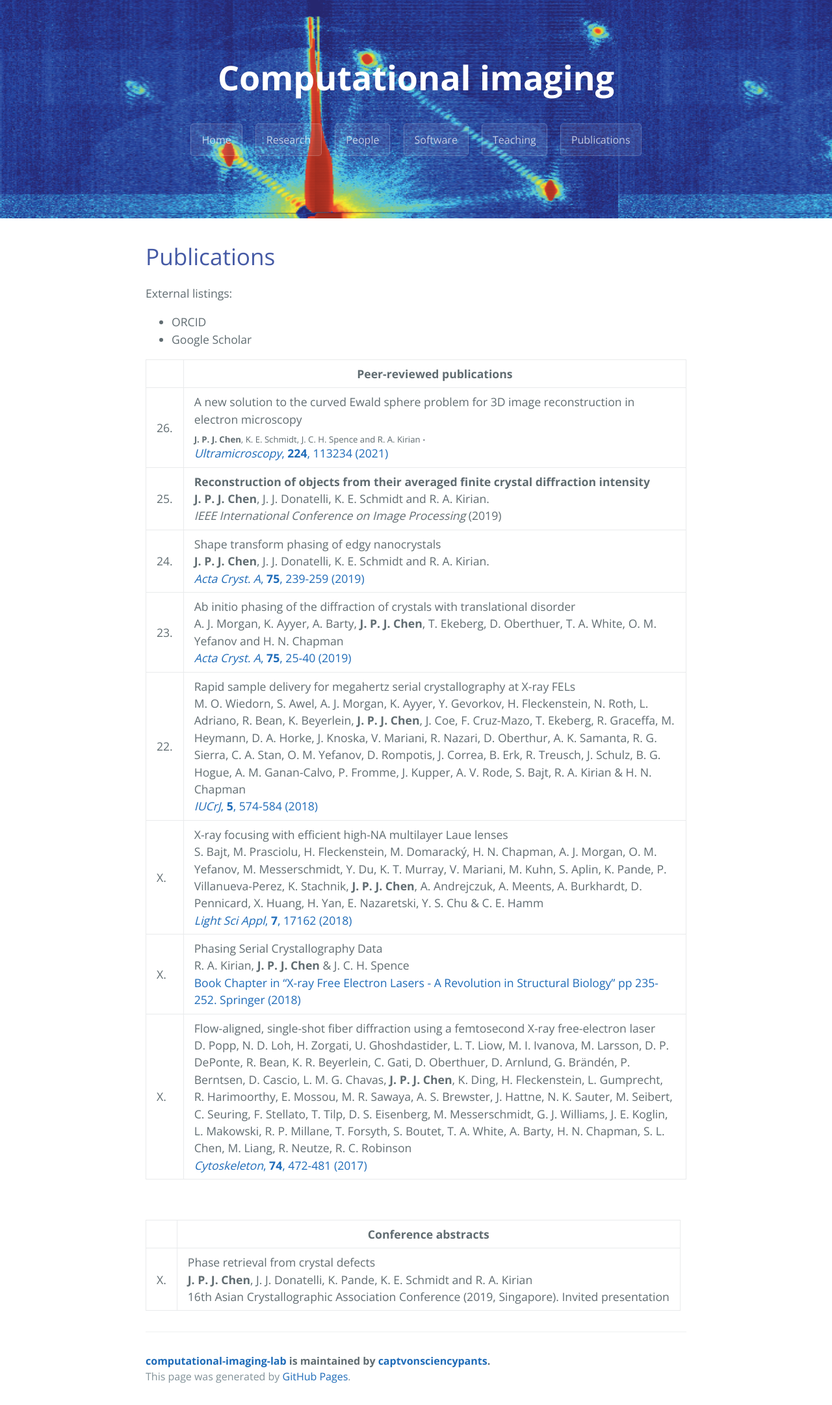
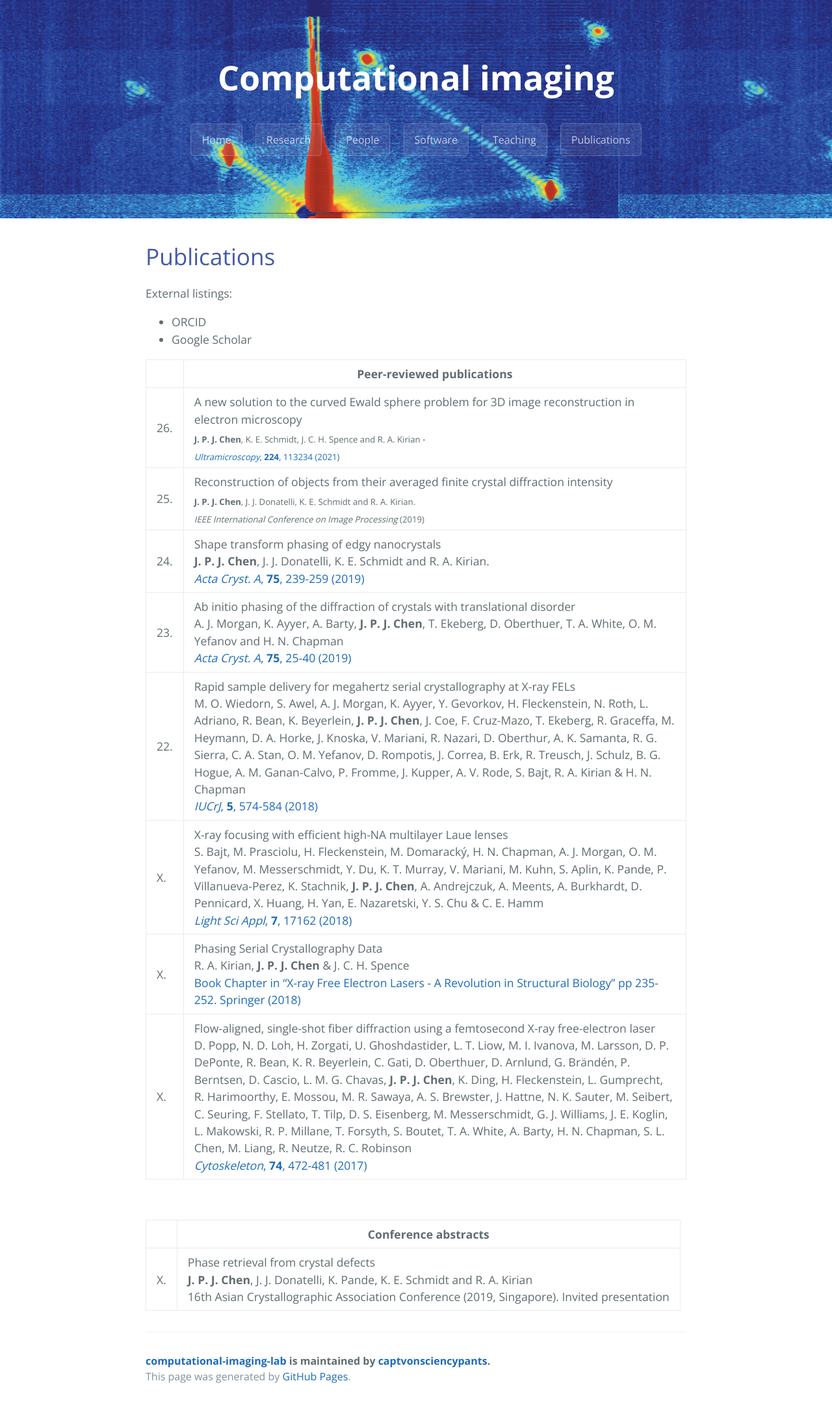
Before and after one commit to captvonsciencypants/computational-imaging-lab, a Jekyll site: the page built from publications.md, in a window 1280 px wide. Shown: the whole page at 65% size. Built offline with Jekyll 4.4.1, drawn with Linux system fonts in a browser that asks for light colours; our own code applies the rules of GitHub Pages for plain Markdown files; the repository's description, which GitHub fills in, is left out.

```diff
--- a/publications.md
+++ b/publications.md
@@ -6,8 +6,8 @@ External listings:
 
 | |  Peer-reviewed publications  |
 |-|-|
-|26. |  A new solution to the curved Ewald sphere problem for 3D image reconstruction in electron microscopy <br> <sub> **J. P. J. Chen**, K. E. Schmidt, J. C. H. Spence and R. A. Kirian </sub>. <br> [_Ultramicroscopy_, **224**, 113234 (2021)](https://doi.org/10.1016/j.ultramic.2021.113234) |
-|25. |  **Reconstruction of objects from their averaged finite crystal diffraction intensity** <br> **J. P. J. Chen**, J. J. Donatelli, K. E. Schmidt and R. A. Kirian. <br> _IEEE International Conference on Image Processing_ (2019) |
+|26. |  A new solution to the curved Ewald sphere problem for 3D image reconstruction in electron microscopy <br> <sub> **J. P. J. Chen**, K. E. Schmidt, J. C. H. Spence and R. A. Kirian </sub>. <br> <sub> [_Ultramicroscopy_, **224**, 113234 (2021)](https://doi.org/10.1016/j.ultramic.2021.113234) </sub>|
+|25. |  Reconstruction of objects from their averaged finite crystal diffraction intensity <br> <sub> **J. P. J. Chen**, J. J. Donatelli, K. E. Schmidt and R. A. Kirian. </sub> <br> <sub> _IEEE International Conference on Image Processing_ (2019) </sub> |
 |24. |  Shape transform phasing of edgy nanocrystals <br> **J. P. J. Chen**, J. J. Donatelli, K. E. Schmidt and R. A. Kirian. <br> [_Acta Cryst. A_, **75**, 239-259 (2019)](https://doi.org/10.1107/S205327331900113X) |
 |23. |  Ab initio phasing of the diffraction of crystals with translational disorder <br> A. J. Morgan, K. Ayyer, A. Barty, **J. P. J. Chen**, T. Ekeberg, D. Oberthuer, T. A. White, O. M. Yefanov and H. N. Chapman  <br> [_Acta Cryst. A_, **75**, 25-40 (2019)](https://doi.org/10.1107/S2053273318015395) |
 |22. |  Rapid sample delivery for megahertz serial crystallography at X-ray FELs <br> M. O. Wiedorn, S. Awel, A. J. Morgan, K. Ayyer, Y. Gevorkov, H. Fleckenstein, N. Roth, L. Adriano, R. Bean, K. Beyerlein, **J. P. J. Chen**, J. Coe, F. Cruz-Mazo, T. Ekeberg, R. Graceffa, M. Heymann, D. A. Horke, J. Knoska, V. Mariani, R. Nazari, D. Oberthur, A. K. Samanta, R. G. Sierra, C. A. Stan, O. M. Yefanov, D. Rompotis, J. Correa, B. Erk, R. Treusch, J. Schulz, B. G. Hogue, A. M. Ganan-Calvo, P. Fromme, J. Kupper, A. V. Rode, S. Bajt, R. A. Kirian & H. N. Chapman <br> [_IUCrJ_, **5**, 574-584 (2018)](https://doi.org/10.1107/S2052252518008369) |
```
